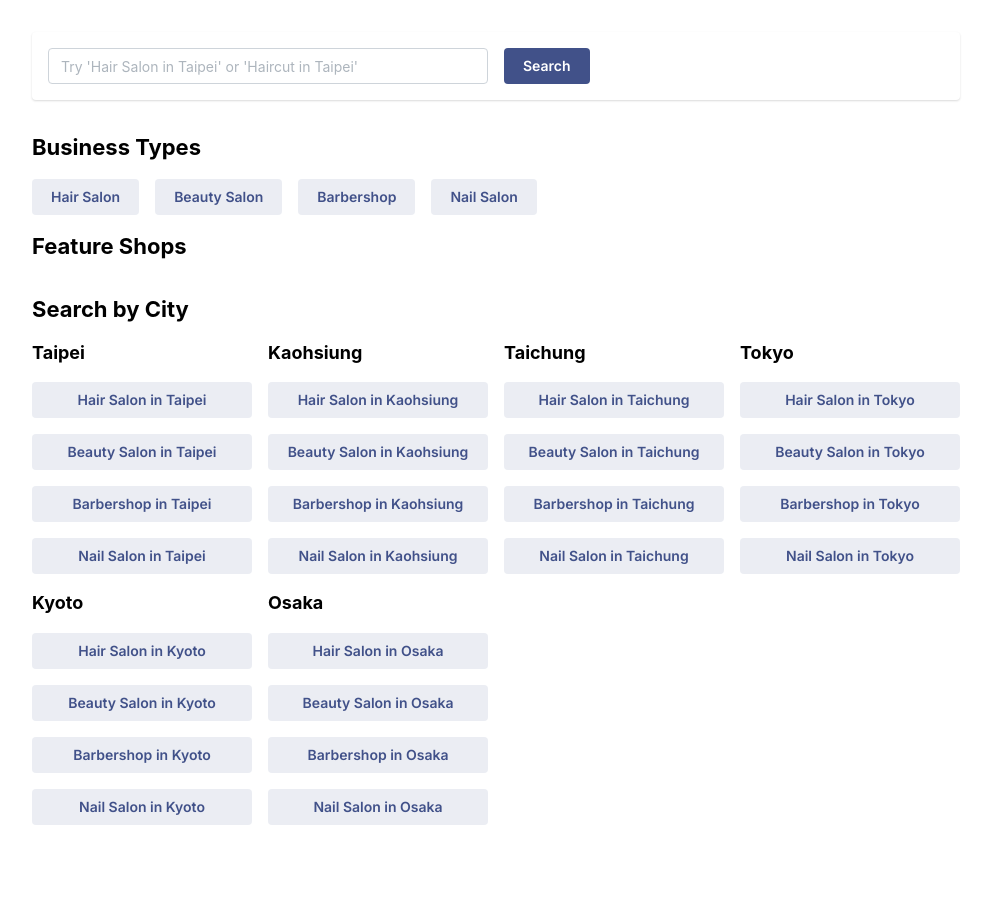
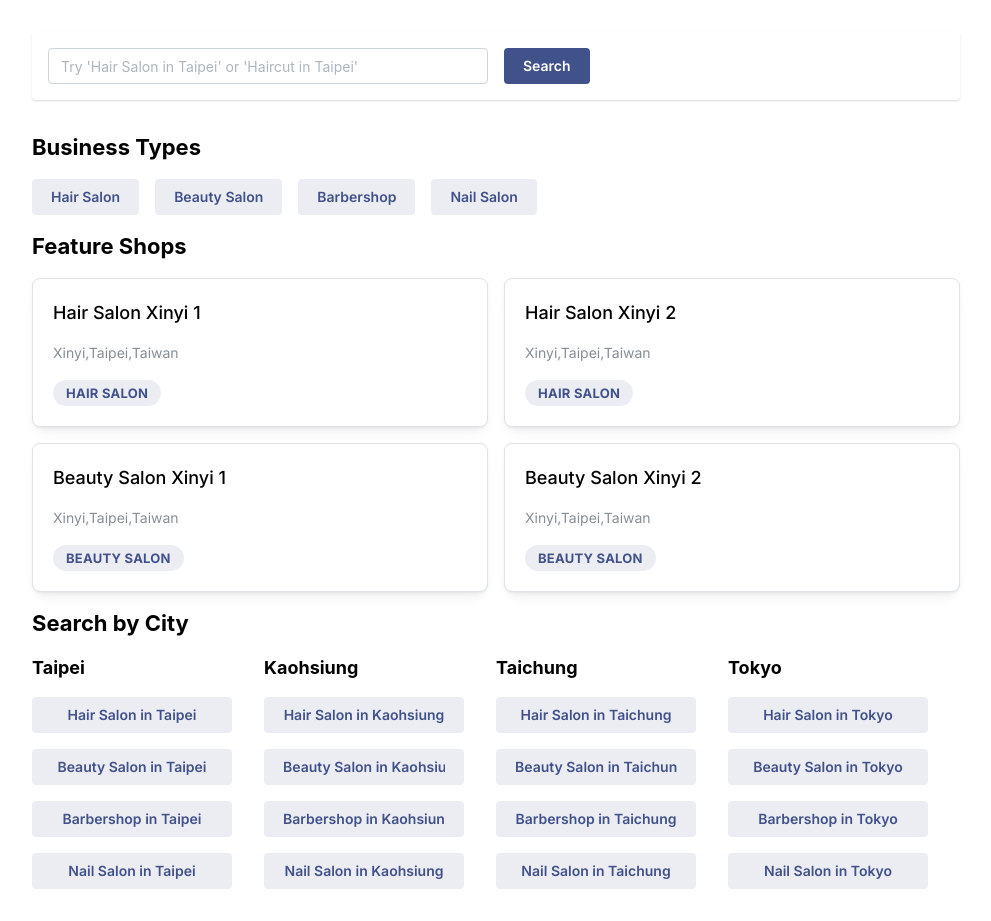
Before and after one commit to watson-yu/URL_next, a Next.js app in the folder next-app/: page / in a window 1280 px wide. Shown: the whole page, without its empty margins (144-1135 px from the left). Before the commit the page ends 857 px from the top, so only its background shows below. Built offline with nearby package versions, Linux system fonts and the light colour scheme.

Commit message:
next-app v0.2: homepage ok

```diff
--- /dev/null
+++ b/next-app/app/components/BusinessCard.tsx
@@ -0,0 +1,86 @@
+'use client';
+
+import { Card, Text, Badge, Stack } from '@mantine/core';
+import { useRouter } from 'next/navigation';
+import { services } from '@/data/services';
+import { format } from '@/utils/format';
+import { generatePath } from '@/utils/routes';
+
+interface BusinessLocation {
+  city: string;
+  district: string;
+  country: string;
+}
+
+interface Business {
+  id: number;
+  name: string;
+  type: string;
+  location: BusinessLocation;
+}
+
+interface BusinessCardProps {
+  business: Business;
+}
+
+export function BusinessCard({ business }: BusinessCardProps) {
+  const router = useRouter();
+  const typeInfo = services.types[business.type];
+
+  if (!typeInfo) {
+    console.error('Invalid business type:', business.type);
+    return null;
+  }
+
+  const handleClick = () => {
+    try {
+      if (!business || !business.location) {
+        console.error('Invalid business data:', business);
+        return;
+      }
+
+      const { type } = business;
+      const { city, district } = business.location;
+      const businessId = business.id?.toString();
+
+      if (!type || !city || !district || !businessId) {
+        console.error('Missing required business data');
+        return;
+      }
+
+      router.push(`/home/${type}/${city}/${district}/${businessId}`);
+    } catch (error) {
+      console.error('Error navigating to business:', error);
+    }
+  };
+
+  return (
+    <Card
+      shadow="sm"
+      p="lg"
+      radius="md"
+      withBorder
+      style={{ cursor: 'pointer' }}
+      onClick={handleClick}
+    >
+      <Stack spacing="xs">
+        <Text fw={500} size="lg">
+          {business.name}
+        </Text>
+
+        <Text size="sm" c="dimmed">
+          {format.toDisplay(business.location.district)},
+          {format.toDisplay(business.location.city)},
+          {business.location.country}
+        </Text>
+
+        <Badge
+          variant="light"
+          size="lg"
+        >
+          {typeInfo.displayName}
+        </Badge>
+      </Stack>
+    </Card>
+  );
+}
--- /dev/null
+++ b/next-app/app/data/businesses.ts
@@ -0,0 +1,60 @@
+import { locations } from './locations';
+import { services } from './services';
+import { format } from '../utils/format';
+
+const generateBusinesses = () => {
+  const allBusinesses = [];
+  let globalId = 1;
+
+  Object.entries(locations.countries).forEach(([country, countryData]) => {
+    Object.entries(countryData.cities).forEach(([city, cityData]) => {
+      cityData.districts.forEach(district => {
+        Object.entries(services.types).forEach(([typeKey, typeInfo]) => {
+          // Generate 2-4 businesses for each district and type
+          const numBusinesses = Math.floor(Math.random() * 3) + 2;
+
+          for (let i = 0; i < numBusinesses; i++) {
+            const businessNumber = i + 1;
+            const businessName = `${typeInfo.displayName} ${format.toDisplay(district)} ${businessNumber}`;
+
+            allBusinesses.push({
+              id: globalId++,
+              name: businessName,
+              type: typeKey,
+              services: typeInfo.services,
+              displayName: typeInfo.displayName,
+              location: {
+                country,
+                city,
+                district
+              }
+            });
+          }
+        });
+      });
+    });
+  });
+
+  return allBusinesses;
+};
+
+const allBusinesses = generateBusinesses();
+
+export const businesses = {
+  getAll: () => allBusinesses,
+
+  getById: (id: number) => {
+    return allBusinesses.find(business => business.id === id);
+  },
+
+  getByType: (type: string) => {
+    return allBusinesses.filter(business => business.type === type);
+  },
+
+  getByTypeAndCity: (type: string, city: string) => {
+    return allBusinesses.filter(business =>
+      business.type === type &&
+      business.location.city === city
+    );
+  }
+};
--- a/next-app/app/page.tsx
+++ b/next-app/app/page.tsx
@@ -1,14 +1,18 @@
 import { Container } from '@/components/Container';
 import { services } from '@/data/services';
 import { Button } from '@/components/Button';
-import { Title, SimpleGrid, Group, Stack } from '@mantine/core';
+import { Title, SimpleGrid, Group, Stack, ScrollArea } from '@mantine/core';
 import Link from 'next/link';
 import { generatePath } from '@/utils/routes';
 import { SearchBar } from '@/components/SearchBar';
 import { locations } from '@/data/locations';
 import { format } from '@/utils/format';
+import { businesses } from '@/data/businesses';
+import { BusinessCard } from '@/components/BusinessCard';
 
 export default function HomePage() {
+  const featureBusinesses = businesses.getAll().slice(0, 4);
+
   return (
     <Container size="md" py="xl">
       <SearchBar />
@@ -39,7 +43,9 @@ export default function HomePage() {
             Feature Shops
           </Title>
           <SimpleGrid cols={{ base: 1, sm: 2 }} spacing="md">
-            {/* We'll implement BusinessCard component next */}
+            {featureBusinesses.map((business) => (
+              <BusinessCard key={business.id} business={business} />
+            ))}
           </SimpleGrid>
         </div>
 
@@ -48,10 +54,11 @@ export default function HomePage() {
           <Title order={2} size="h3" mb="md">
             Search by City
           </Title>
-          <SimpleGrid cols={{ base: 1, sm: 2, md: 3, lg: 4 }} spacing="md">
+          <ScrollArea>
+            <Group gap="xl" wrap="nowrap" pr="md">
               {Object.values(locations.countries).map(country =>
                 Object.keys(country.cities).map(city => (
-                <Stack key={city} spacing="xs">
+                  <Stack key={city} spacing="xs" style={{ minWidth: 200 }}>
                     <Title order={3} size="h4">
                       {format.toDisplay(city)}
                     </Title>
@@ -69,7 +76,8 @@ export default function HomePage() {
                   </Stack>
                 ))
               )}
-          </SimpleGrid>
+            </Group>
+          </ScrollArea>
         </div>
       </Stack>
     </Container>
```
Also changed, not shown: 1 other file (tests, documents, lock files or other folders). Lines whose indentation alone changed are shown as unchanged.
